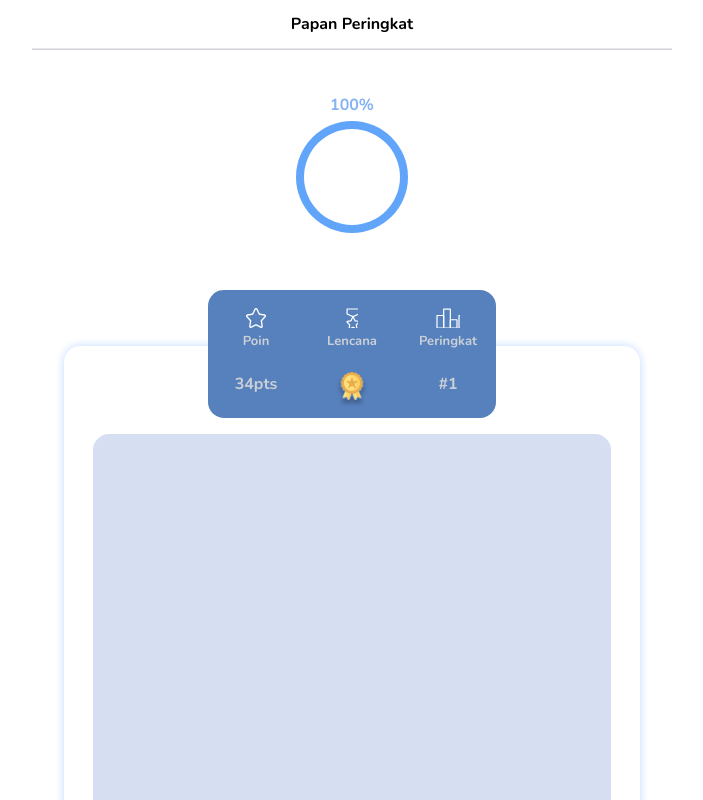
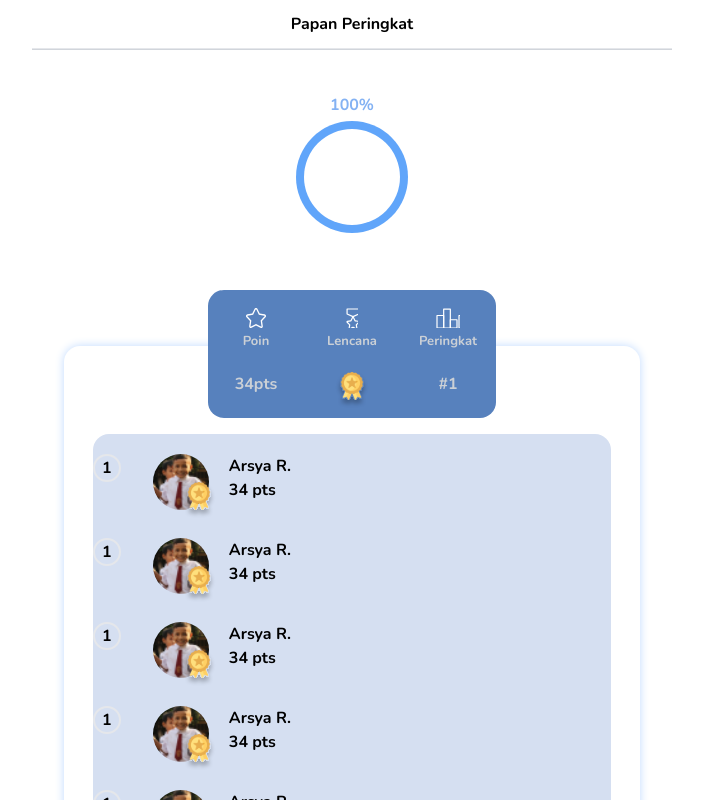
Before and after one commit to Devanoz/belajarmatematika.id, a Nuxt app: page /leaderboard in a window 1280 px wide. Shown: the top 800 px of the page, without its empty margins (288-991 px from the left). Built offline with nearby package versions, Linux system fonts and the light colour scheme.

Commit message:
add halaman peringkat

```diff
--- a/components/leaderboard/leaderboard.vue
+++ b/components/leaderboard/leaderboard.vue
@@ -1,5 +1,19 @@
 <template>
-  <div></div>
+  <div class="person h-14 w-[90%] mx-auto mb-7 flex flex-row gap-1">
+    <div class="no-peringkat h-14 w-14">
+      <div class="circle w-7 h-7 border-solid border-2 border-[#838FD0]  relative top-[25%] left-[25%] rounded-full z-0 flex justify-center items-center">
+        <p class="no z-10 text-[#828282]">1</p>
+      </div>
+    </div>
+    <div class="profile h-14 w-14 relative">
+      <img class="h-14 w-14 rounded-full absolute" src="~/assets/img/murid/profilepic/murid1.png" alt="">
+      <img class="absolute -bottom-2 -right-2" src="~/assets/img/peringkat/lencana/juara1.svg" alt="juara1">
+    </div>
+    <div class="profile-detail h-14 w-20 mx-4">
+      <p class="name text-[#333333]">Arsya R.</p>
+      <p class="poin text-[#828282]">34 pts</p>
+    </div>
+  </div>
 </template>
 
 <script>
@@ -8,6 +22,6 @@ export default {
 }
 </script>
 
-<style>
+<style scoped>
 
 </style>
--- a/pages/home.vue
+++ b/pages/home.vue
@@ -40,7 +40,7 @@ export default {
 }
 </script>
 
-<style>
+<style scoped>
 .navbar {
   height: 6rem;
   background-color: #ffffff;
--- a/pages/leaderboard.vue
+++ b/pages/leaderboard.vue
@@ -19,7 +19,7 @@
       </div>
     </div>
     <div
-      class="leaderboard-section bg-white h-screen my-10 mx-auto rounded-2xl"
+      class="leaderboard-section bg-white h-[31.60rem] my-10 mx-auto rounded-2xl"
     >
       <div
         class="detail-peringkat w-72 h-32 mx-auto relative -top-14 rounded-2xl grid grid-cols-3 grid-rows-2 justify-items-center items-center py-4"
@@ -41,17 +41,32 @@
         <div class="no-peringkat  h-3 w-16 text-center">#1</div>
       </div>
       <div
-        class="leaderboard-list h-full mx-auto -mt-10 rounded-2xl overflow-y-scroll"
-      ></div>
+        class="leaderboard-list h-[24.875rem] mx-auto -mt-10 rounded-2xl overflow-y-scroll py-5"
+      >
+      <leaderboard/>
+      <leaderboard/>
+      <leaderboard/>
+      <leaderboard/>
+      <leaderboard/>
+      <leaderboard/>
+    </div>
     </div>
   </div>
 </template>
 
 <script>
-export default {}
+import leaderboard from '~/components/leaderboard/leaderboard.vue'
+
+export default {
+  name: 'Leaderboard',
+  components: {
+    leaderboard
+  }
+
+}
 </script>
 
-<style>
+<style scoped>
 .leaderboard-list {
   width: 90%;
   background: #d5dff1;
@@ -64,7 +79,7 @@ export default {}
   background: #5781bd;
 }
 .detail-peringkat p {
-  font-size: 13px;
+  font-size: 0.813rem;
 }
 .detail-peringkat .lencana,.peringkat,.poin,.poin-pts,.no-peringkat {
     color: #CBD0D6;
```
Also changed, not shown: assets/img/murid/profilepic/murid1.png (added), assets/img/murid/readme.txt (added).
